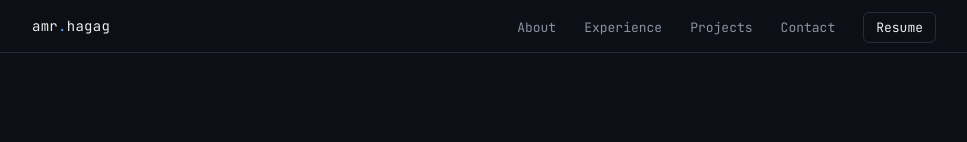
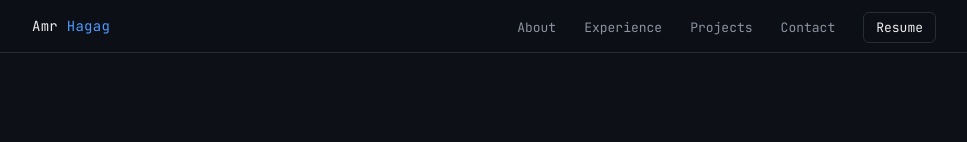
Before and after one commit to 3mrZain7agag/3mrZain7agag.github.io, a React (Vite) app: page / in a window 1280 px wide. Shown: the top 142 px of the page, without its empty margins (156-1123 px from the left). Built offline with nearby package versions, Linux system fonts and the light colour scheme.

Commit message:
fix: nav logo text and favicon cache

```diff
--- a/index.html
+++ b/index.html
@@ -2,7 +2,7 @@
 <html lang="en">
   <head>
     <meta charset="UTF-8" />
-    <link rel="icon" type="image/svg+xml" href="/favicon.svg" />
+    <link rel="icon" type="image/svg+xml" href="/favicon.svg?v=2" />
     <meta name="viewport" content="width=device-width, initial-scale=1.0" />
     <title>Amr Hagag — Data Engineer</title>
     <meta name="description" content="Amr Hagag — Data Engineer building end-to-end pipelines, lakehouses, and ML systems." />
--- a/src/App.jsx
+++ b/src/App.jsx
@@ -5,7 +5,7 @@ const socials = {
 };
 
 const resumeUrl =
-  "https://drive.google.com/file/d/1Ou5DKyxfycxjIHLORmqyPxyt0CPQZz4X/view?usp=sharing";
+  "https://drive.google.com/drive/folders/10CThsvtWydyQaGhwSJLCj0nMcdP9qp0v?usp=sharing";
 
 function Icon({ name }) {
   const paths = {
@@ -59,7 +59,7 @@ function Nav() {
     <nav className="nav">
       <div className="nav-inner">
         <a className="nav-logo" href="#top">
-          amr<span>.</span>hagag
+          Amr <span>Hagag</span>
         </a>
         <ul className="nav-links">
           <li><a href="#about">About</a></li>
```
